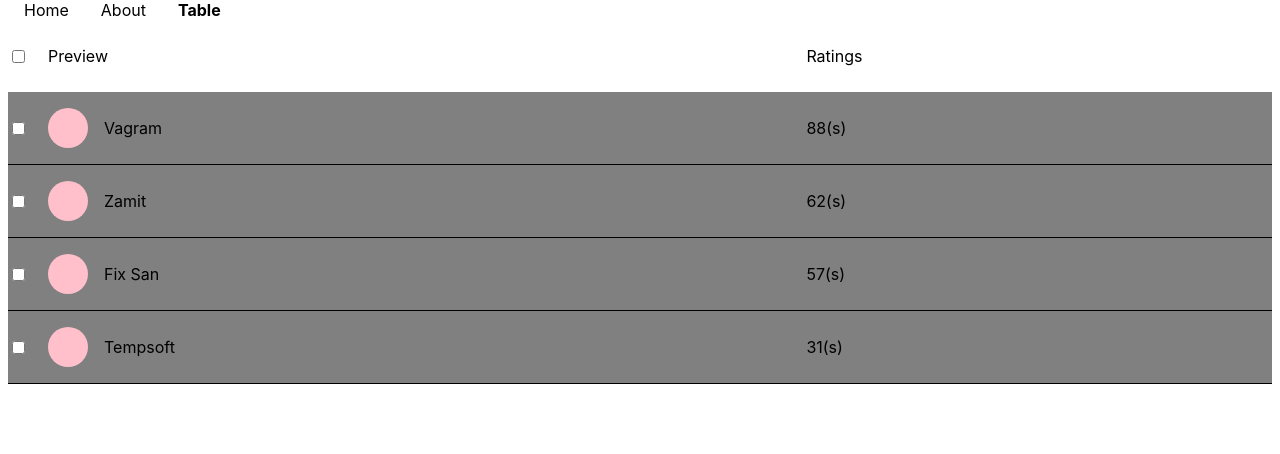
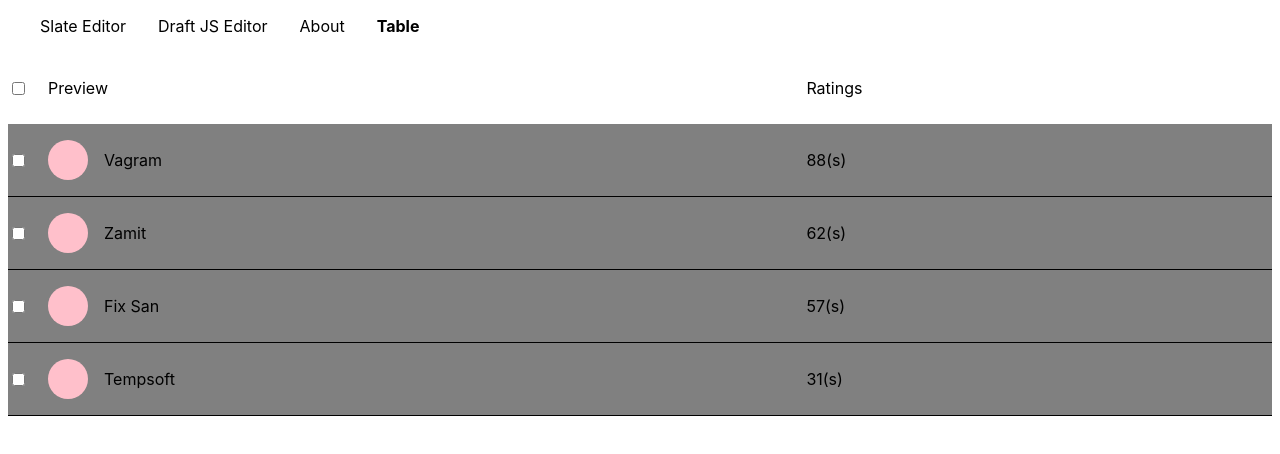
Before and after one commit to tanshunyuan/cuddly-wysiwyg, a Next.js app: page /newTable in a window 1280 px wide. Shown: the top 454 px of the page. Built offline with nearby package versions, Linux system fonts and the light colour scheme.

Commit message:
chore: updated files for editor

```diff
--- a/src/components/Navbar.tsx
+++ b/src/components/Navbar.tsx
@@ -8,7 +8,8 @@ interface INavLink {
 const Navbar = () => {
   return (
     <Nav>
-      <NavLink href="/" name="Home" />
+      <NavLink href="/" name="Slate Editor" />
+      <NavLink href="/draftjs" name="Draft JS Editor" />
       <NavLink href="/about" name="About" />
       <NavLink href="/newTable" name="Table" />
     </Nav>
@@ -27,7 +28,9 @@ const NavLink = ({ href, name }: INavLink) => {
   );
 };
 
-const Nav = styled.nav``;
+const Nav = styled.nav`
+  padding: 1rem;
+`;
 const LinkItem = styled.a`
   padding: 1rem;
 `;
--- a/src/components/editor/config/plugins.ts
+++ b/src/components/SlateEditor/config/plugins.ts
@@ -10,7 +10,7 @@ import {
   createSoftBreakPlugin,
   createTodoListPlugin,
 } from '@udecode/plate';
-import { CONFIG } from '@/components/editor/config/config';
+import { CONFIG } from '@/components/SlateEditor/config/config';
 const listElements = createPlugins(
   [createListPlugin(), createTodoListPlugin()],
   { components: createPlateUI() },
--- a/src/pages/index.tsx
+++ b/src/pages/index.tsx
@@ -1,6 +1,6 @@
 import React from 'react';
 import Navbar from '../components/Navbar';
-import Editor from '../components/Editor';
+import Editor from '../components/SlateEditor';
 export default function Home() {
   return (
     <div>
```
Also changed, not shown: src/components/SlateEditor/index.tsx (renamed from src/components/Editor.tsx, +4 -4 lines), src/pages/about.tsx (+12 -20 lines), src/components/SlateEditor/BasicElementToolbarButtons.tsx (renamed from src/components/editor/BasicElementToolbarButtons.tsx), src/components/SlateEditor/BasicMarkToolbar.tsx (renamed from src/components/editor/BasicMarkToolbar.tsx), src/components/SlateEditor/IndentToolbarButtons.tsx (renamed from src/components/editor/IndentToolbarButtons.tsx), src/components/SlateEditor/ListToolbarButtons.tsx (renamed from src/components/editor/ListToolbarButtons.tsx), src/components/SlateEditor/config/config.ts (renamed from src/components/editor/config/config.ts).
